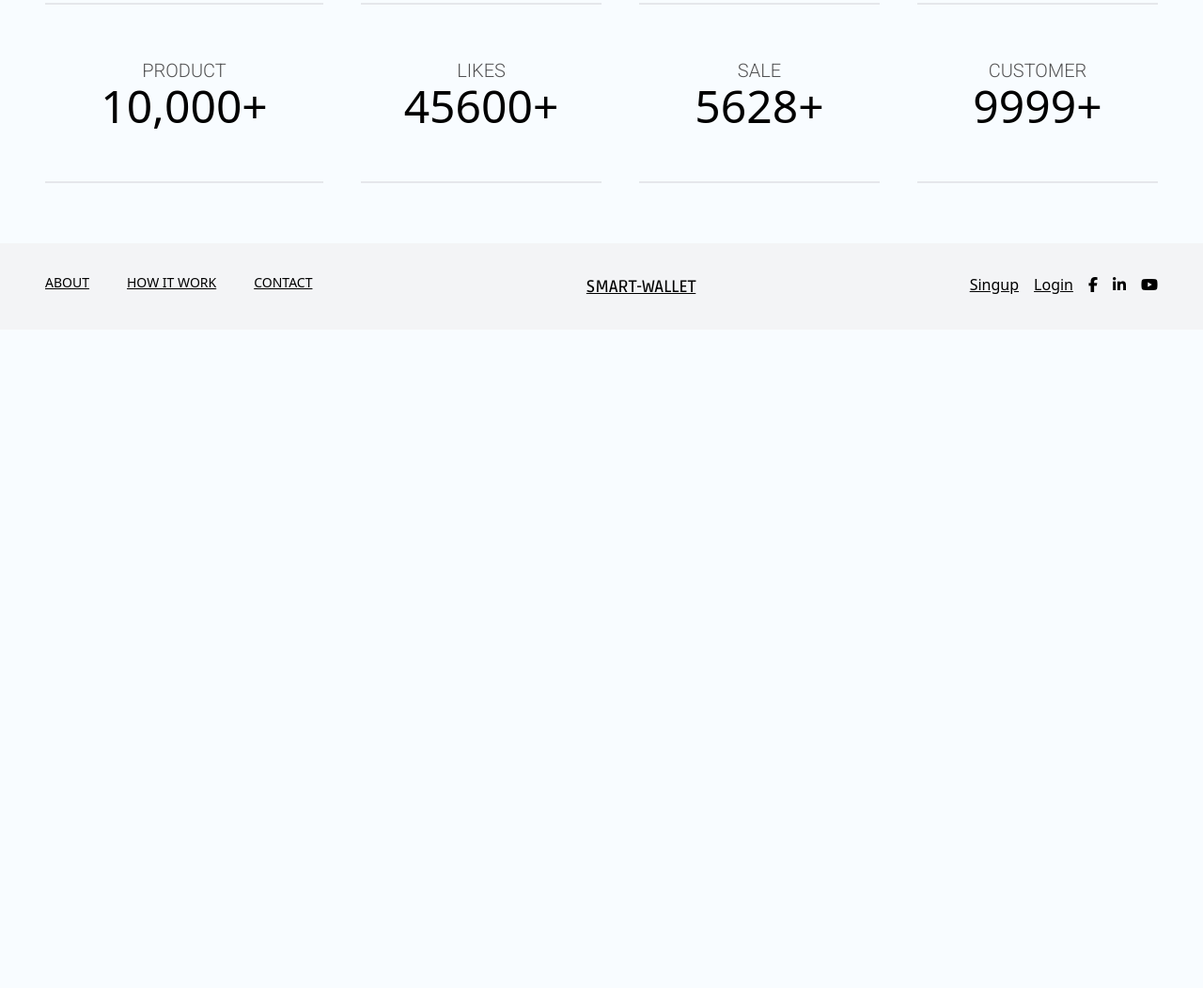
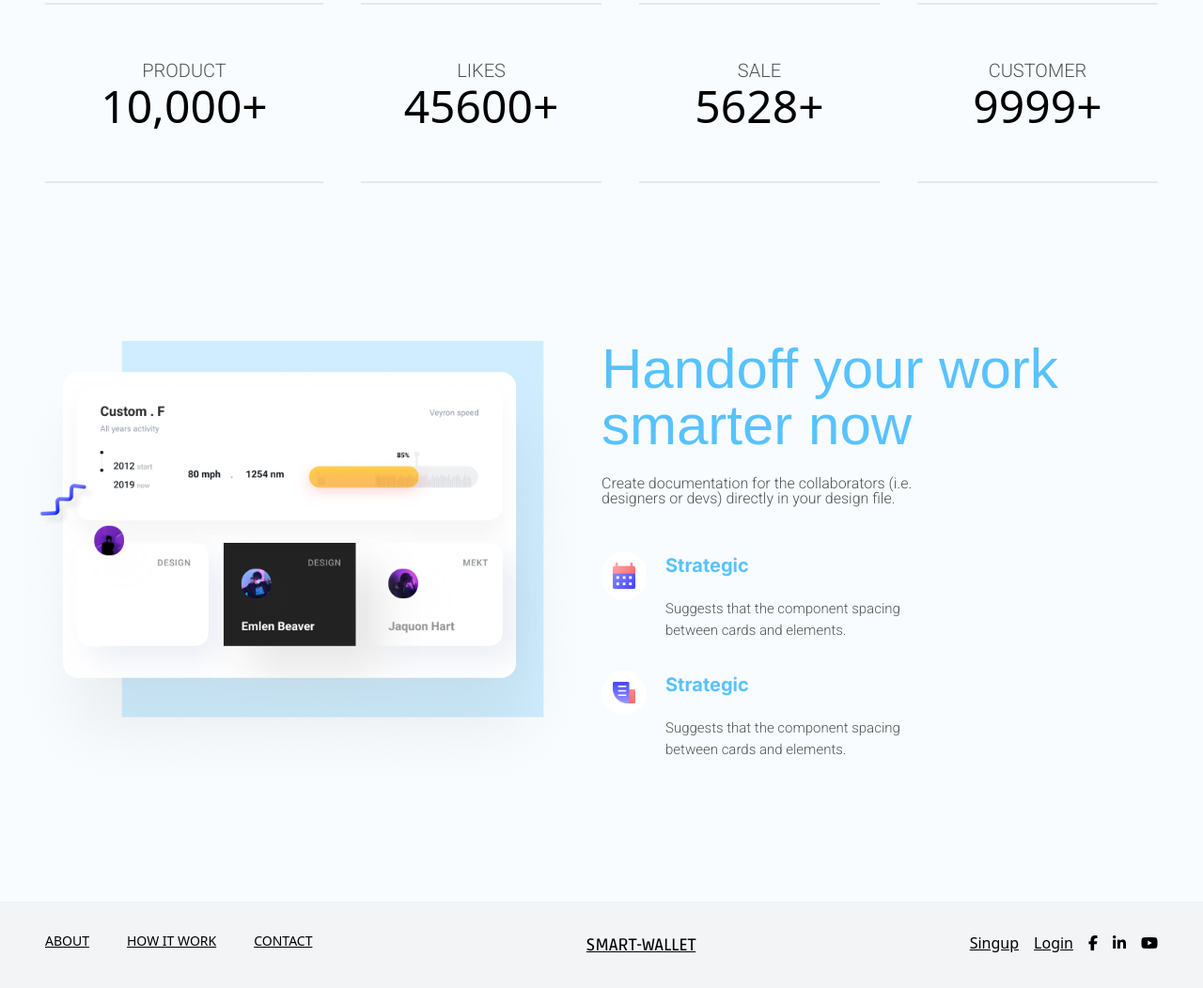
Before and after one commit to aashikur/web23-tailwind-js-final-wallet, a plain HTML site: page index.html in a window 1280 px wide. Shown: the part 1169-2221 px from the top of the page at 94% size. Before the commit the page ends 1520 px from the top, so only its background shows below. Drawn offline with nearby package versions, Linux system fonts and the light colour scheme; a web font is replaced by a local one.

Commit message:
Side Color

```diff
--- a/asset/css/style.css
+++ b/asset/css/style.css
@@ -32,12 +32,16 @@ h2{
     font-family: 'Inter', sans-serif;
     font-size: 20px !important;
 }
+h1,h2{
+    color: #58c2ff;
+}
 
 .btn{
     font-family: 'Roboto', sans-serif;
     font-weight: 500;
-    color:#222223;
+    color:#1b8cce ;
     border-radius: 5px;
+   /* background-color: #58c2ff; */
 }
 
  /*========= Dark Mode Setting ============  */
@@ -48,9 +52,11 @@ h2{
     color:rgb(133, 133, 133);
  }
  .dark .logo a, .dark h1,.dark h2,.dark h3, .dark .btn span{
-    color:rgb(231, 231, 231);
+    color:rgb(238, 238, 238);
  }
-
+.dark .btn img{
+    background-color: #1D1D1D;
+}
 .dark .w-full.shadow{
   box-shadow:  0 4px 8px 0 rgba(0, 0, 0, 0.2), 0 6px 20px 0 rgba(0, 0, 0, 0.2);
 }
--- a/index.html
+++ b/index.html
@@ -20,8 +20,11 @@
             </div>
 
             <div class="toggle-mode flex gap-3"> <!-- Dark/Light -->
-                <button onclick="toggleDarkMode()" type="button" class="d-btn text-sm font-bold  hover:opacity-90  rounded-full" >
-                    <span class="bg-[#1D1D1D] border border-red-50 rounded-l-full text-white py-4 pl-4 pr-2">Dark</span><span class="bg-white border border-l-0 rounded-r-full border-[#1D1D1D] py-[15px] pl-2 pr-4 text-black">Light</span>
+                <button onclick="toggleDarkMode()" type="button"
+                    class="d-btn text-sm font-bold  hover:opacity-90  rounded-full">
+                    <span
+                        class="bg-[#1D1D1D] border border-red-50 rounded-l-full text-white py-4 pl-4 pr-2">Dark</span><span
+                        class="bg-white border border-l-0 rounded-r-full border-[#1D1D1D] py-[15px] pl-2 pr-4 text-black">Light</span>
                 </button>
 
                 <!-- <button type="reset" class="hover:opacity-90   rounded-full h-12 w-28 bg-gradient-to-r from-indigo-500 via-purple-500 to-pink-500 text-white" >
@@ -30,7 +33,8 @@
             </div>
             <div class="logo-account hidden md:block">
                 <!-- <img class="h-10 cursor-pointer opacity-70 hover:opacity-100" src="asset/images/bag.png">  -->
-                <a href="login.html"><i class="fa-regular fa-user  border-[1px] m-0 rounded-full border-[#555] text-p[#555] p-3 opacity-90 hover:opacity-100"></i></a>
+                <a href="login.html"><i
+                        class="fa-regular fa-user  border-[1px] m-0 rounded-full border-[#555] text-p[#555] p-3 opacity-90 hover:opacity-100"></i></a>
             </div>
         </nav>
     </section>
@@ -50,9 +54,9 @@
 
                 </P>
                 <button onclick="window.location.href = './login.html'"
-                    class="try-btn animate-bounce border-[1px] border-[#000] mb-10 lg:mb-0 opacity-90 hover:opacity-100 btn bg-blue-500/[0] text-[#000]  mt-10 flex shadow-inner"><img
-                        class="h-10 w-12 pr-2" src="asset/images/h_icon.png"><span class="py-2 px-4">Your Wallet
-                        Now</span></button>
+                    class="try-btn animate-bounce  mb-10 lg:mb-0 opacity-90 hover:opacity-100 btn border-[#58c2ff] border-[1px] mt-10 flex shadow-inner"><img
+                        class="h-10 bg-[#58c2ff] pl-2 w-12 pr-2" src="asset/images/h_icon.png"><span class="py-2 px-4">Login Wallet
+                        </span></button>
             </div>
             <div class="w-full md:w-[650px] lg:w-full m-auto">
                 <img class="w-full" src="asset/images/header card.png">
@@ -130,17 +134,62 @@
     <!-- 1000 Custom Section  -->
 
 
+
+    <!-- HendOff Your Work  -->
+    <section class= "w-full py-16">
+        <div class="py-10 flex flex-col lg:flex-row max-w-7xl lg:max-w-none px-12 lg:px-0 m-auto">
+            <div class="m-auto lg:m-0 w-fit lg:w-full">
+                <img class="" src="asset/images/l-01.png" alt="">
+            </div>
+            <div class="m-auto lg:m-0 w-fit lg:w-full">
+                <h1 class=" text-5xl lg:text-6xl mb-6">Handoff your work</br>smarter now</h1>
+                <p class="leading-4">Create documentation for the collaborators (i.e.</br> designers or devs) directly
+                    in your design file.</p>
+                <div class="flex mt-12">
+                    <div>
+                        <span class="bg-white block p-3 rounded-full mr-5">
+                            <img class="w-6" src="asset/images/Group 4170.png" alt="">
+                        </span>
+                    </div>
+                    <div>
+                        <h2>Strategic</h2>
+                        <p class="text-[15px] mt-5">Suggests that the component spacing </br>
+                            between cards and elements.</p>
+                    </div>
+                </div>
+                <div class="flex mt-8">
+                    <div>
+                        <span class="bg-white block p-3 rounded-full mr-5">
+                            <img class="w-6" src="asset/images/Group 4153.png" alt="">
+                        </span>
+                    </div>
+                    <div>
+                        <h2>Strategic</h2>
+                        <p class="text-[15px] mt-5">Suggests that the component spacing </br>
+                            between cards and elements.</p>
+                    </div>
+                </div>
+
+
+            </div>
+        </div>
+    </section>
+    <!-- HendOff Your Work  -->
+
+
+
+
     <!-- Footer  -->
     <footer class="w-full underline h-fit bg-gray-100">
         <!-- Main Menu  -->
         <div class="space-y-6 sm:space-y-0  flex flex-col md:flex-row justify-between py-8 max-w-7xl px-12">
-                <!-- menu 1  -->
+            <!-- menu 1  -->
             <ul class="flex gap-10 text-sm">
                 <li class="uppercase cursor-pointer hover:text-blue-800">About</li>
                 <li class="uppercase cursor-pointer hover:text-blue-800">How it work</li>
                 <li class="uppercase cursor-pointer  hover:text-blue-800">Contact</li>
             </ul>
-                <!-- logo  -->
+            <!-- logo  -->
             <div class="logo uppercase text-lg  hover:text-blue-800"><a href="#0">Smart-wallet</a></div>
 
             <!-- Signup - Right Menu  -->
```
Also changed, not shown: asset/images/h_icon.png.
